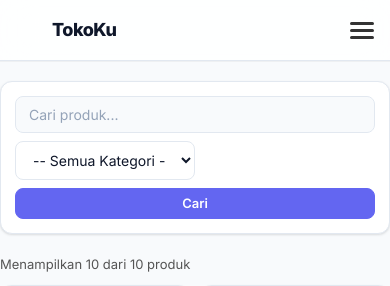
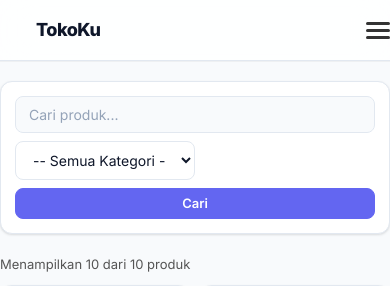
Before and after one commit to l200240164-galihwikuu/toko-online, a PHP site: page / in a window 390 px wide. Shown: the top 286 px of the page. Run offline with PHP 8.4, Linux system fonts and the light colour scheme; data comes from the database, SQL or seed files in the repository; data that the repository does not hold is empty.

Commit message:
Remove padding from navbar for improved layout on smaller screens

```diff
--- a/assets/css/style.css
+++ b/assets/css/style.css
@@ -868,7 +868,7 @@ textarea.form-control { resize: vertical; min-height: 90px; }
     .product-grid { grid-template-columns: repeat(3, 1fr); }
 }
 @media (max-width: 768px) {
-    .navbar-inner { padding: 0 16px; }
+    .navbar-inner { padding: 0; }
     .container { padding: 0 16px; }
     .product-grid { grid-template-columns: repeat(2, 1fr); gap: 12px; }
     .admin-layout { flex-direction: column; }
```
